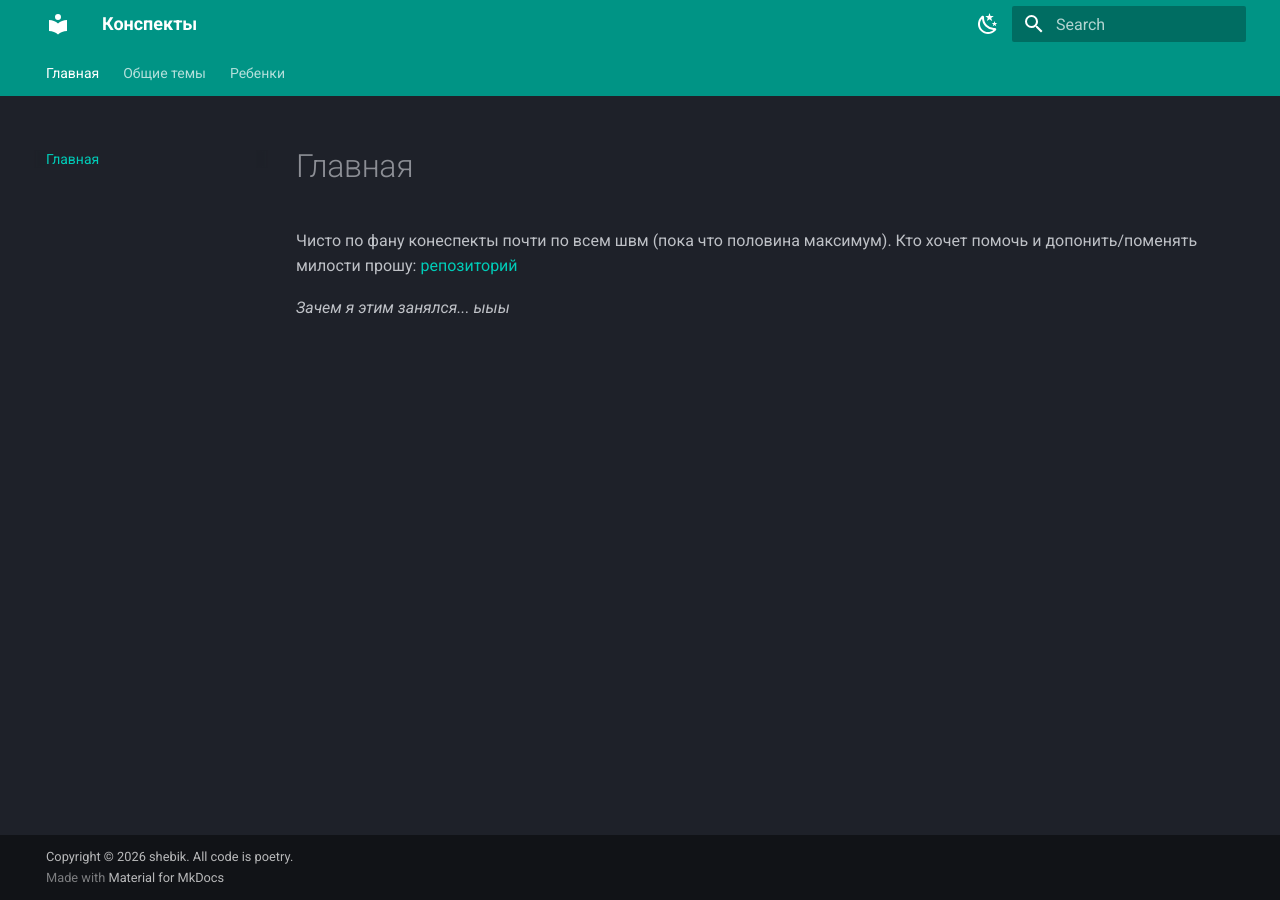
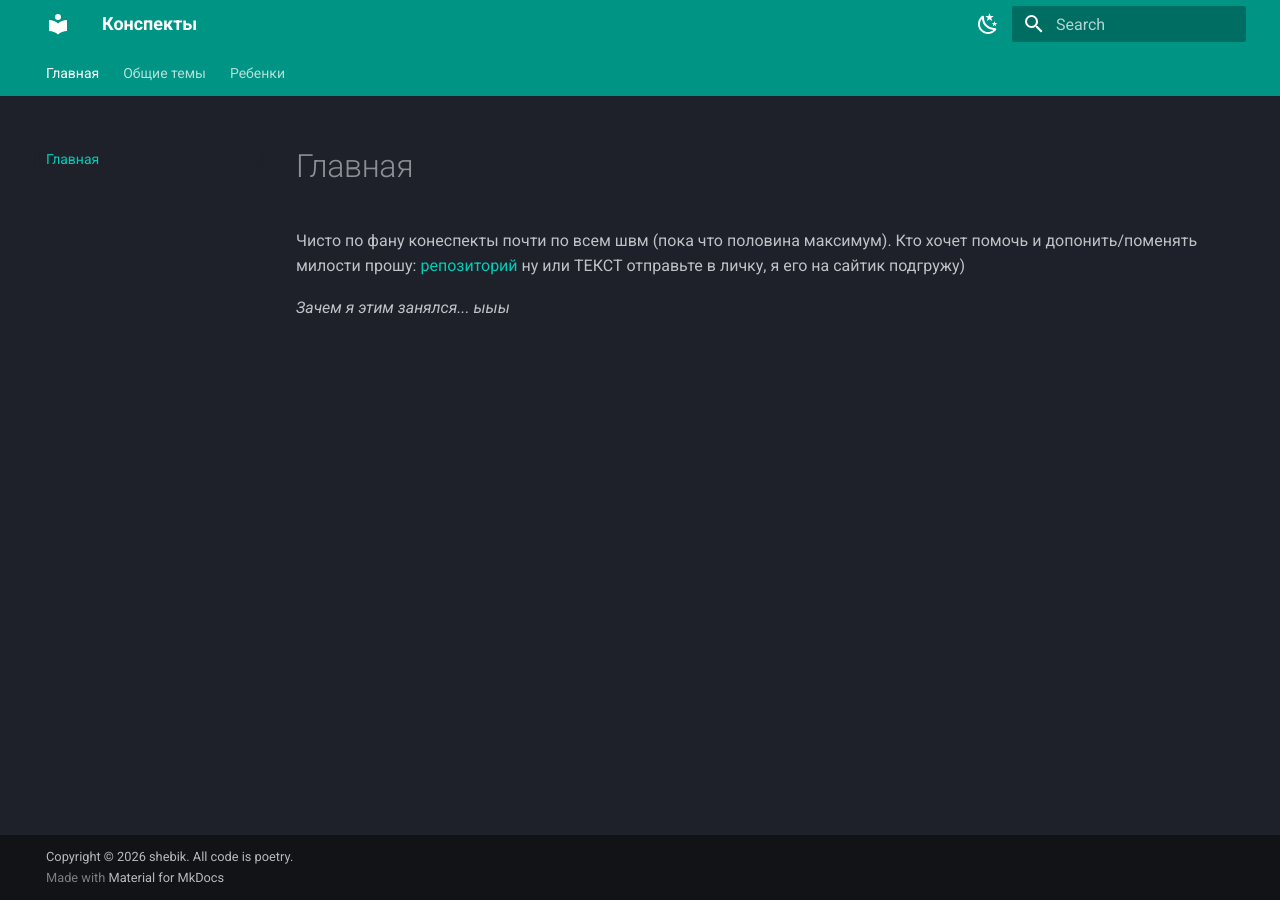
Before and after one commit to Shelbyen/wtf-shvm, an MkDocs documentation site: the page built from docs/index.md, in a window 1280 px wide. Built offline with MkDocs 1.6.1 and Material for MkDocs 9.7.7, drawn with Linux system fonts in a browser that asks for light colours.

Commit message:
more information

```diff
--- a/docs/index.md
+++ b/docs/index.md
@@ -1,3 +1,3 @@
-Чисто по фану конеспекты почти по всем швм (пока что половина максимум). Кто хочет помочь и допонить/поменять милости прошу: [репозиторий](https://github.com/Shelbyen/wtf-shvm)
+Чисто по фану конеспекты почти по всем швм (пока что половина максимум). Кто хочет помочь и допонить/поменять милости прошу: [репозиторий](https://github.com/Shelbyen/wtf-shvm) ну или ТЕКСТ отправьте в личку, я его на сайтик подгружу)
 
 _Зачем я этим занялся... ыыы_
```
